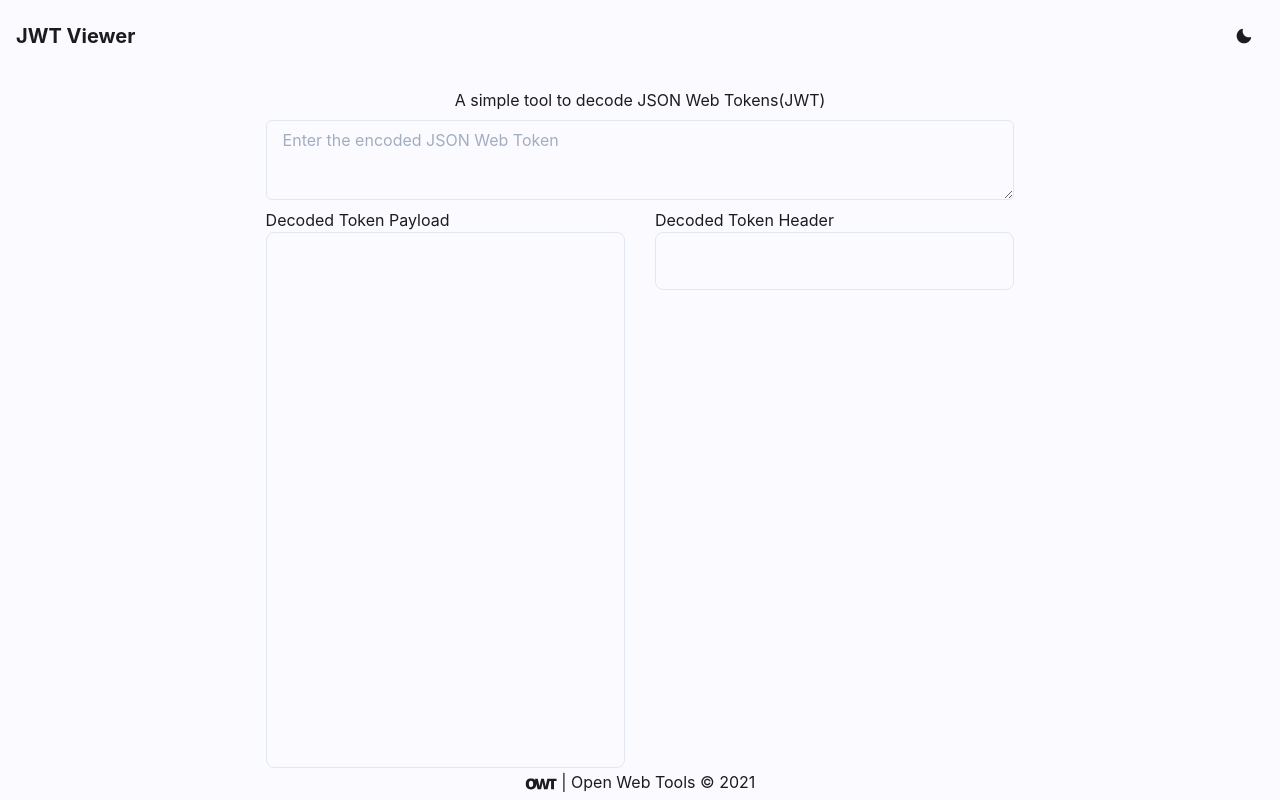
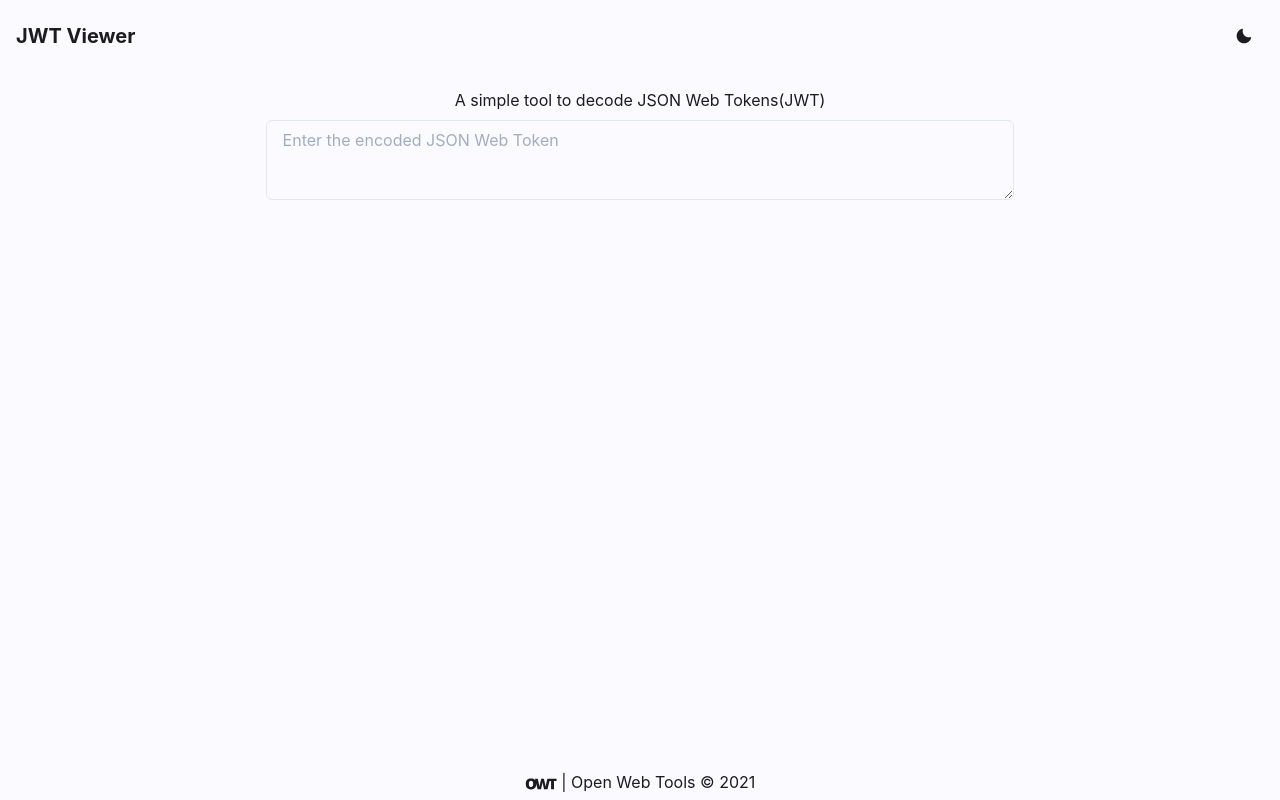
Before and after one commit to openwebtools/jwt-viewer, a Next.js app: page / in a window 1280 px wide. Built offline with nearby package versions, Linux system fonts and the light colour scheme.

Commit message:
mvp done

```diff
--- a/pages/index.tsx
+++ b/pages/index.tsx
@@ -1,8 +1,8 @@
-import { Stack, Text, Textarea, VStack } from "@chakra-ui/react";
+import { Text, Textarea, VStack } from "@chakra-ui/react";
 import React from "react";
 import Layout from "../src/components/Layout";
 import jwt_decode from "jwt-decode";
-import JsonViewer from "../src/components/JsonViewer";
+import TokenBodyViewer from "../src/components/TokenBodyViewer";
 
 export default function Home() {
   const [token, setToken] = React.useState("");
@@ -42,28 +42,12 @@ export default function Home() {
           placeholder="Enter the encoded JSON Web Token"
           size="md"
         />
-        <Stack
-          direction={["column", "column", "row", "row"]}
-          w="100%"
-          h="100%"
-          pb={2}
-          spacing="30px"
-        >
-          <JsonViewer
-            title="Decoded Token Payload"
-            text={decodedTokenPayload}
-            h="100%"
-            w={["100%", "100%", "50%", "50%"]}
-          ></JsonViewer>
-          <VStack w={["100%", "100%", "50%", "50%"]} h="100%">
-            <JsonViewer
-              title="Decoded Token Header"
-              text={decodedTokenHeader}
-              h="auto"
-              w="100%"
-            ></JsonViewer>
-          </VStack>
-        </Stack>
+        {decodedTokenPayload ? (
+          <TokenBodyViewer
+            payload={decodedTokenPayload}
+            header={decodedTokenHeader}
+          />
+        ) : null}
       </VStack>
     </Layout>
   );
--- /dev/null
+++ b/src/components/TokenBodyViewer.tsx
@@ -0,0 +1,32 @@
+import React from "react";
+import { Stack, VStack } from "@chakra-ui/react";
+import JsonViewer from "./JsonViewer";
+
+const TokenBodyViewer = (props: any) => {
+  return (
+    <Stack
+      direction={["column", "column", "row", "row"]}
+      w="100%"
+      h="100%"
+      pb={2}
+      spacing="30px"
+    >
+      <JsonViewer
+        title="Decoded Token Payload"
+        text={props.payload}
+        h="100%"
+        w={["100%", "100%", "50%", "50%"]}
+      ></JsonViewer>
+      <VStack w={["100%", "100%", "50%", "50%"]} h="100%">
+        <JsonViewer
+          title="Decoded Token Header"
+          text={props.header}
+          h="auto"
+          w="100%"
+        ></JsonViewer>
+      </VStack>
+    </Stack>
+  );
+};
+
+export default TokenBodyViewer;
```
